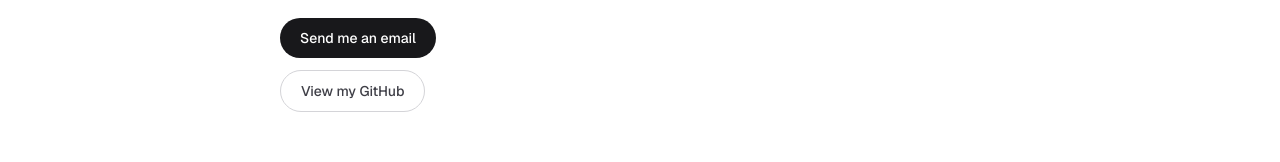
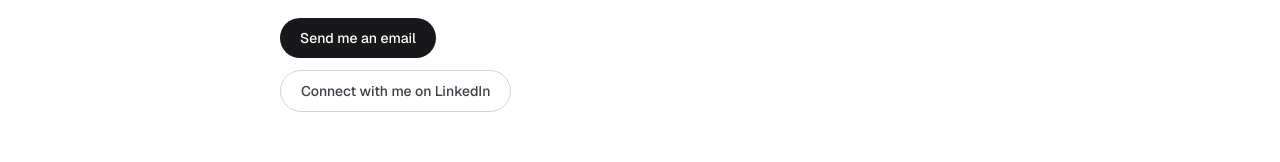
Before and after one commit to einhar1/portfolio, a Next.js app: page /portfolio/ in a window 1280 px wide. Shown: the part 1336-1498 px from the top of the page. Built offline with nearby package versions, Linux system fonts and the light colour scheme.

Commit message:
feat: linkedin button

```diff
--- a/app/page.tsx
+++ b/app/page.tsx
@@ -160,12 +160,12 @@ export default async function Home() {
           </a>
           <div>
             <a
-              href="https://github.com/einhar1"
+              href="https://www.linkedin.com/in/einar-harri/"
               target="_blank"
               rel="noopener noreferrer"
               className="mt-3 inline-block rounded-full border border-zinc-300 px-5 py-2.5 text-sm font-medium text-zinc-700 transition-colors hover:bg-zinc-100 dark:border-zinc-700 dark:text-zinc-300 dark:hover:bg-zinc-800"
             >
-              View my GitHub
+              Connect with me on LinkedIn
             </a>
           </div>
         </div>
```
